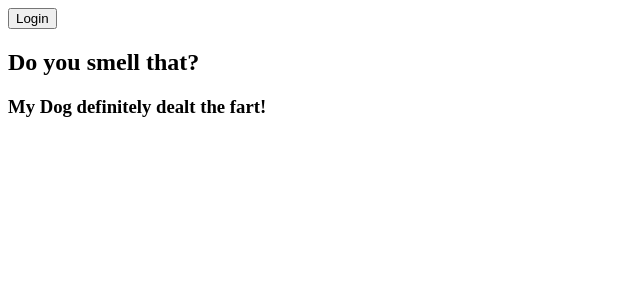
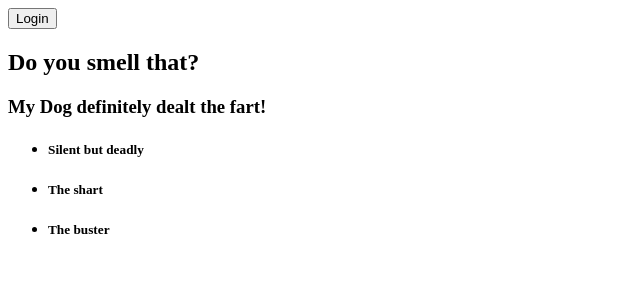
Before and after one commit to aramirezdecruz3148/OAuth-React, a React app: page / in a window 1280 px wide. Shown: the top 300 px of the page, without its empty margins (0-640 px from the left). Built offline with nearby package versions, Linux system fonts and the light colour scheme.

Commit message:
I was able to bring through redux state successfully

```diff
--- a/package.json
+++ b/package.json
@@ -28,7 +28,9 @@
     "@auth0/auth0-spa-js": "^1.2.3",
     "@babel/polyfill": "^7.4.4",
     "react": "^16.9.0",
-    "react-dom": "^16.9.0"
+    "react-dom": "^16.9.0",
+    "react-redux": "^7.1.1",
+    "redux": "^4.0.4"
   },
   "devDependencies": {
     "@babel/core": "^7.5.5",
--- a/src/components/App.js
+++ b/src/components/App.js
@@ -1,6 +1,7 @@
 import React from 'react';
 import { useAuth0 } from '../AuthOProvider';
-import Farts from './Farts';
+import DealtIt from './DealtIt';
+import FartView from '../containers/FartView';
 
 export default function App() {
   const { isAuthenticated, user, loading, auth0Client } = useAuth0();
@@ -12,7 +13,8 @@ export default function App() {
         <button onClick={login}>Login</button>
         : <button onClick={logout}>Logout</button>
       }
-      <Farts />
+      <DealtIt />
+      <FartView />
     </>
   );
 }
--- a/src/components/Farts.js
+++ b/src/components/DealtIt.js
@@ -1,7 +1,7 @@
 import React from 'react';
 import { useAuth0 } from '../AuthOProvider';
 
-export default function Farts() {
+export default function DealtIt() {
   const { isAuthenticated, loading, user } = useAuth0();
   return (
     <>
--- /dev/null
+++ b/src/components/farts/Farts.js
@@ -0,0 +1,21 @@
+import React from 'react';
+import PropTypes from 'prop-types';
+
+function Farts({ farts }) {
+  const fartList = farts.map((fart, i) => (
+    <li key={i}>
+      <h5>{fart}</h5>
+    </li>
+  ));
+  return (
+    <ul>
+      {fartList}
+    </ul>
+  );
+}
+
+Farts.propTypes = {
+  farts: PropTypes.array.isRequired
+};
+
+export default Farts;
--- /dev/null
+++ b/src/containers/FartView.js
@@ -0,0 +1,11 @@
+import { connect } from 'react-redux';
+import Farts from '../components/farts/Farts';
+import { getFarts } from '../selectors/fartSelectors';
+
+const mapStateToProps = state => ({
+  farts: getFarts(state)
+});
+
+export default connect(
+  mapStateToProps
+)(Farts);
--- a/src/index.js
+++ b/src/index.js
@@ -1,5 +1,7 @@
 import React from 'react';
 import { render } from 'react-dom';
+import { Provider } from 'react-redux';
+import store from './store';
 import App from './components/App';
 import AuthOProvider from './AuthOProvider';
 
@@ -9,7 +11,9 @@ render(
     client_id='iQ20ICArUtJbBWqM6ZVgJAz9smpB4KP0'
     redirect_uri='http://localhost:7890/'
   >
-    <App />
+    <Provider store={store}>
+      <App />
+    </Provider>
   </AuthOProvider>,
   document.getElementById('root')
 );
```
Also changed, not shown: 1 other file (tests, documents, lock files or other folders).
